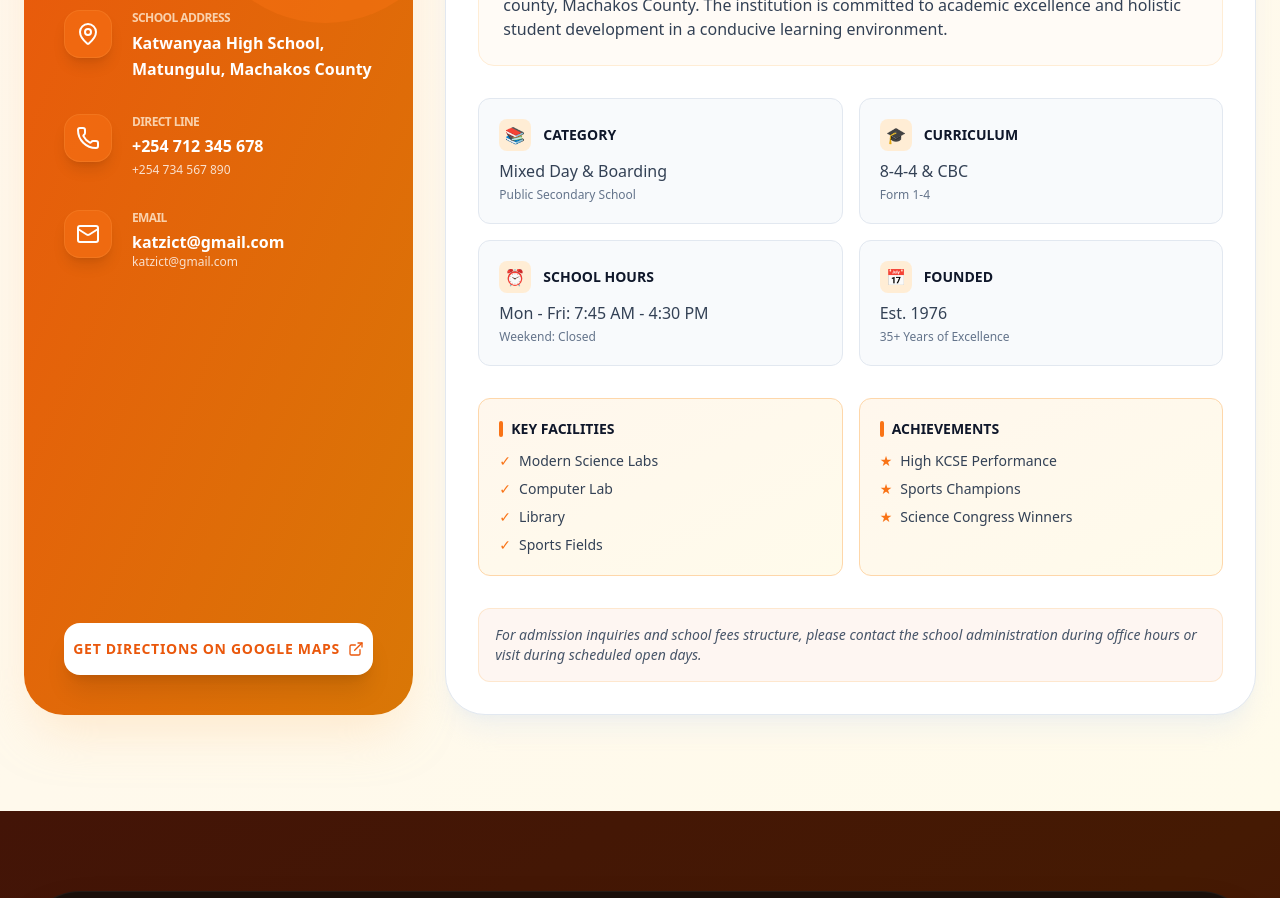
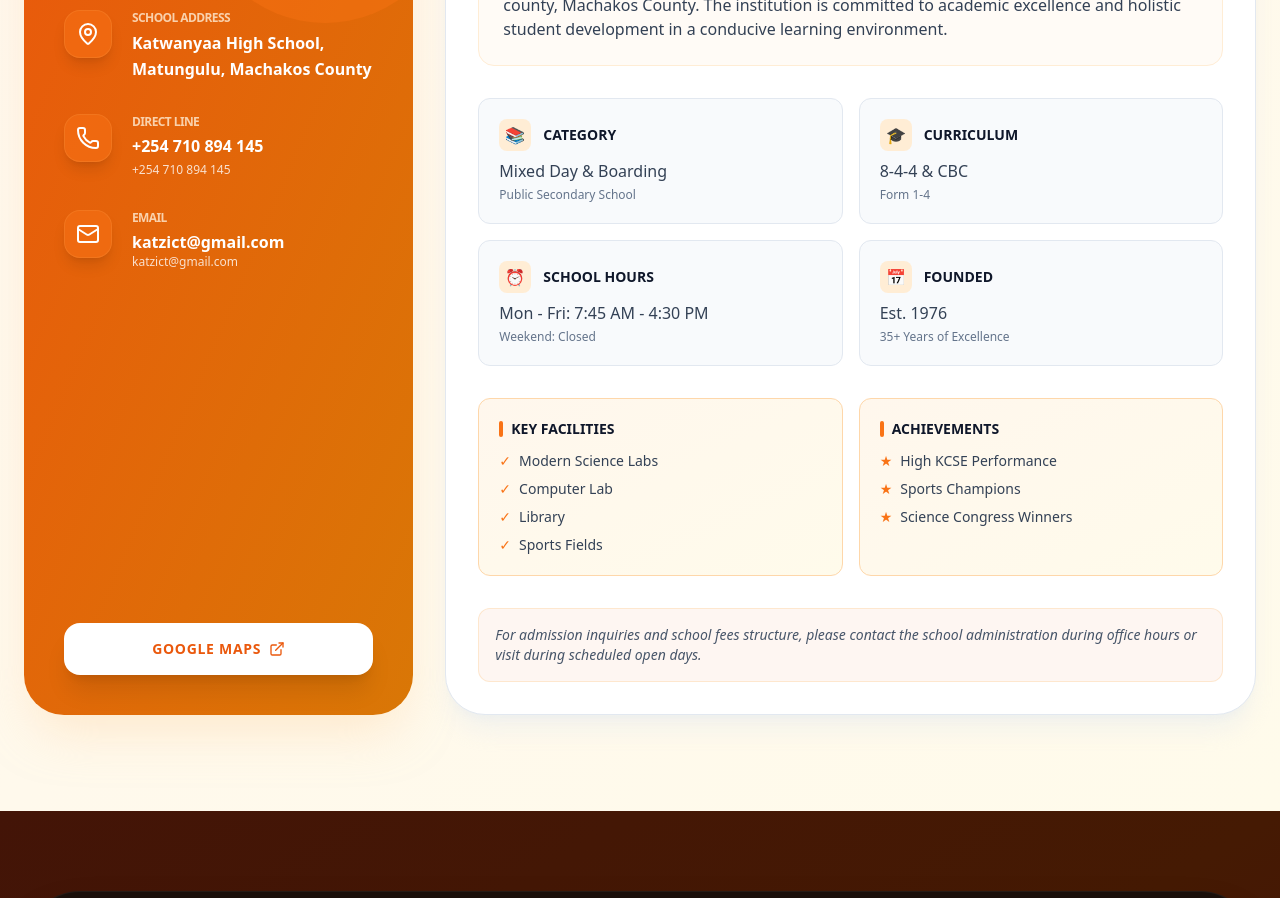
Before and after one commit to Katwanyaa/School_Website, a Next.js app: page /pages/AboutUs in a window 1280 px wide. Shown: the part 3700-4598 px from the top of the page. Built offline with nearby package versions, Linux system fonts and the light colour scheme.

Commit message:
Fix database schema: sync with Railway

```diff
--- a/app/pages/AboutUs/page.jsx
+++ b/app/pages/AboutUs/page.jsx
@@ -483,8 +483,8 @@ Katz        </div>
               </div>
               <div>
                 <p className="text-orange-100 text-[9px] sm:text-xs uppercase font-black tracking-tighter mb-0.5 sm:mb-1 opacity-80">Direct Line</p>
-                <p className="text-white text-sm sm:text-base font-bold">+254 712 345 678</p>
-                <p className="text-white/80 text-xs mt-1">+254 734 567 890</p>
+                <p className="text-white text-sm sm:text-base font-bold">+254 710 894 145</p>
+                <p className="text-white/80 text-xs mt-1">+254 710 894 145</p>
               </div>
             </div>
 
@@ -508,7 +508,7 @@ Katz        </div>
             rel="noopener noreferrer"
             className="w-full py-3 sm:py-4 bg-white text-orange-600 font-black text-xs sm:text-sm rounded-xl sm:rounded-2xl shadow-xl transition-transform hover:scale-105 flex items-center justify-center gap-2 uppercase tracking-wider"
           >
-            Get Directions on Google Maps
+             Google Maps
             <ExternalLink size={16} />
           </a>
         </div>
```
